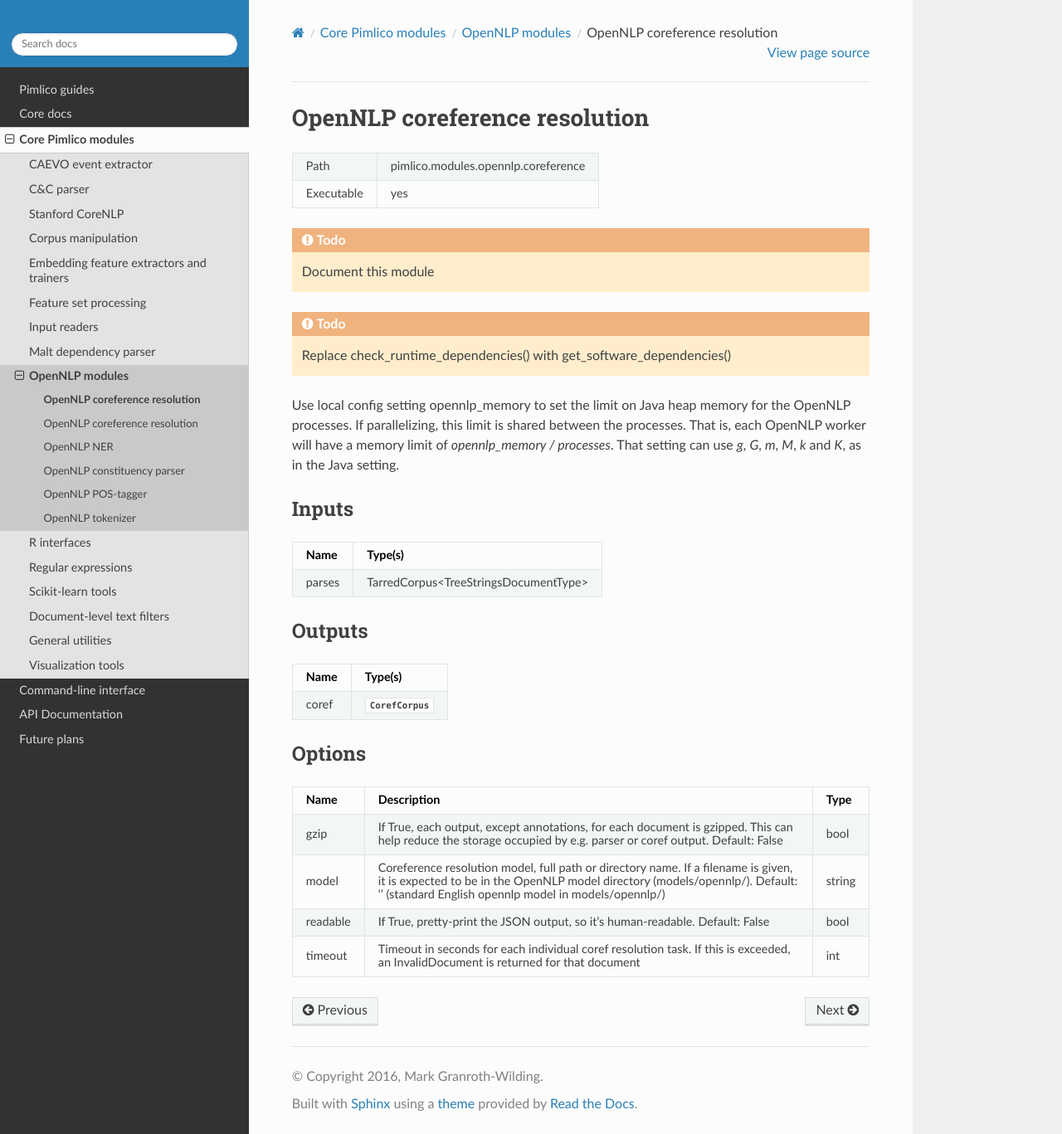
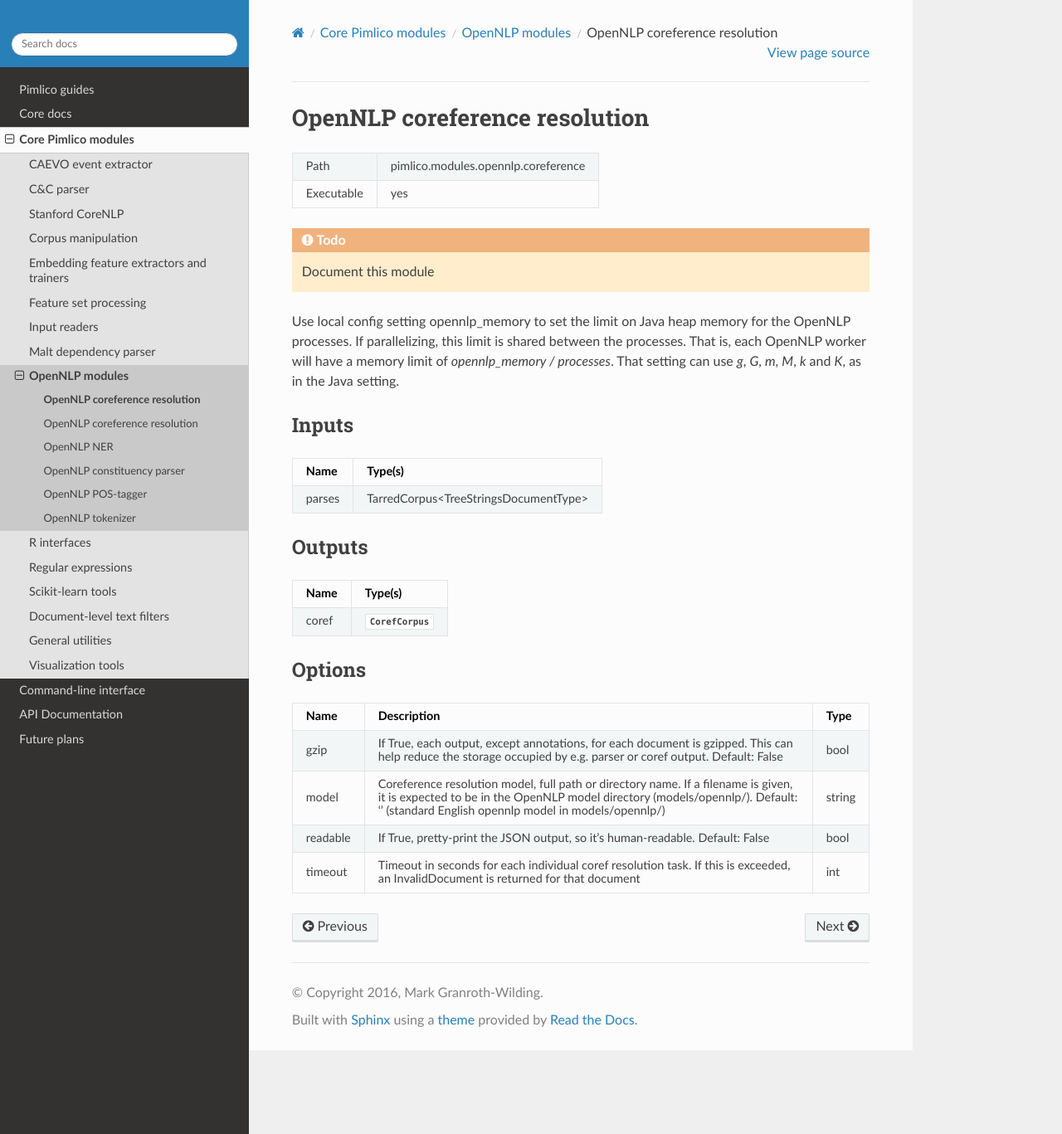
Before and after one commit to markgw/pimlico, a Sphinx documentation site: the page built from docs/modules/pimlico.modules.opennlp.coreference.rst, in a window 1280 px wide and 1367 px high. Shown: the whole window at 83% size. Built offline with Sphinx 7.4.7 and the Read the Docs theme 2.0.0, drawn with Linux system fonts in a browser that asks for light colours; formulas are drawn with MathJax 3; the version number could not be read and is left out.

Commit message:
Removed old TODO from OpenNLP coref

```diff
--- a/docs/modules/pimlico.modules.opennlp.coreference.rst
+++ b/docs/modules/pimlico.modules.opennlp.coreference.rst
@@ -12,11 +12,6 @@ OpenNLP coreference resolution
 .. todo::
 
    Document this module
-
-
-.. todo::
-
-   Replace check_runtime_dependencies() with get_software_dependencies()
 
 Use local config setting opennlp_memory to set the limit on Java heap memory for the OpenNLP processes. If
 parallelizing, this limit is shared between the processes. That is, each OpenNLP worker will have a memory
```
